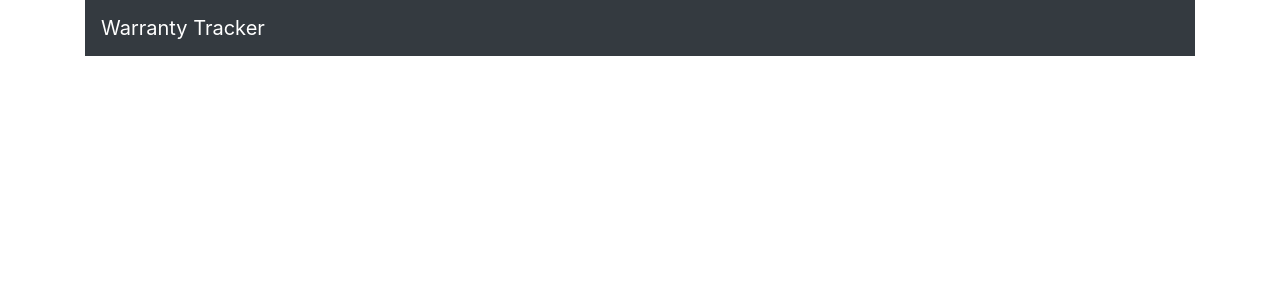
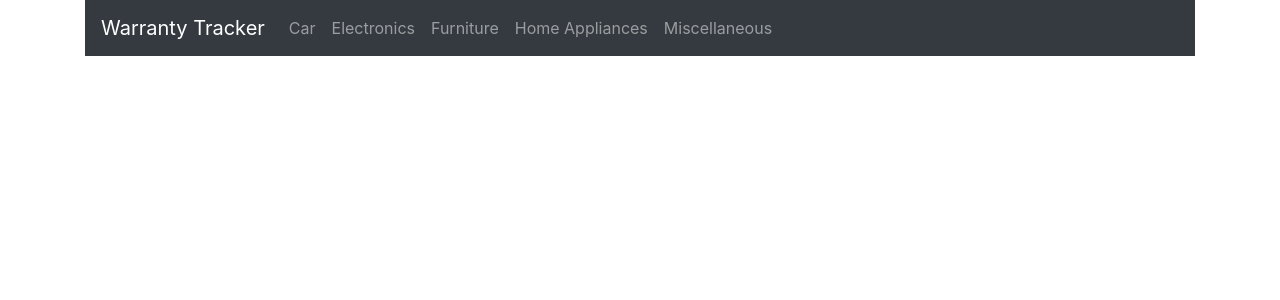
Before and after one commit to Sellieee/Warranty-Tracker, a React (Create React App) app in the folder mern-warranty-tracker-app/: page / in a window 1280 px wide. Shown: the top 300 px of the page. Built offline with nearby package versions, Linux system fonts and the light colour scheme.

Commit message:
changed navbar to react navbar

```diff
--- a/mern-warranty-tracker-app/package.json
+++ b/mern-warranty-tracker-app/package.json
@@ -8,6 +8,7 @@
     "@testing-library/user-event": "^7.2.1",
     "bootstrap": "^4.5.0",
     "react": "^16.13.1",
+    "react-bootstrap": "^1.0.1",
     "react-dom": "^16.13.1",
     "react-router-dom": "^5.2.0",
     "react-scripts": "3.4.1"
--- a/mern-warranty-tracker-app/src/App.js
+++ b/mern-warranty-tracker-app/src/App.js
@@ -1,6 +1,7 @@
 import React, { Component } from "react";
 import { BrowserRouter as Router, Route, Link } from "react-router-dom";
-import "bootstrap/dist/css/bootstrap.min.css";
+import {Navbar, Nav} from "react-bootstrap";
+import 'bootstrap/dist/css/bootstrap.min.css';
 
 import Car from "./Components/car";
 import Electronics from "./Components/electronics";
@@ -13,28 +14,16 @@ class App extends Component {
     return (
       <Router>
         <div className="container">
-          <nav className="navbar navbar-expand-lg navbar-dark bg-dark">
-            <a class="navbar-brand" href="/">
-              Warranty Tracker
-              {/* <img src={logo} width="30" height="30" alt="logo" */}
-            </a>
-            <button
-              className="navbar-toggler"
-              type="button"
-              data-toggle="collapse"
-              data-target="#navbarToggleExternalContent"
-              aria-controls="navbarToggleExternalContent"
-              aria-expanded="false"
-              aria-label="Toggle navigation"
-            >
-              <span className="navbar-toggler-icon white-text">
-                <i classname="fas fa-bars"></i>
-              </span>
-            </button>
-            {/* <Link to="/" className="navbar-brand">
-              Summary
-            </Link> */}
-          </nav>
+          <Navbar bg="dark" variant="dark">
+            <Navbar.Brand href="/">Warranty Tracker</Navbar.Brand>
+            <Nav className="mr-auto">
+              <Nav.Link href="/car">Car</Nav.Link>
+              <Nav.Link href="/electronics">Electronics</Nav.Link>
+              <Nav.Link href="/furniture">Furniture</Nav.Link>
+              <Nav.Link href="/homeappliances">Home Appliances</Nav.Link>
+              <Nav.Link href="/Miscellaneous">Miscellaneous</Nav.Link>
+            </Nav>
+          </Navbar>
 
           {/* These routes are for separate web pages.
   <Route path="/" exact component={WarrantySummary} />
```
Also changed, not shown: 1 other file (tests, documents, lock files or other folders).
